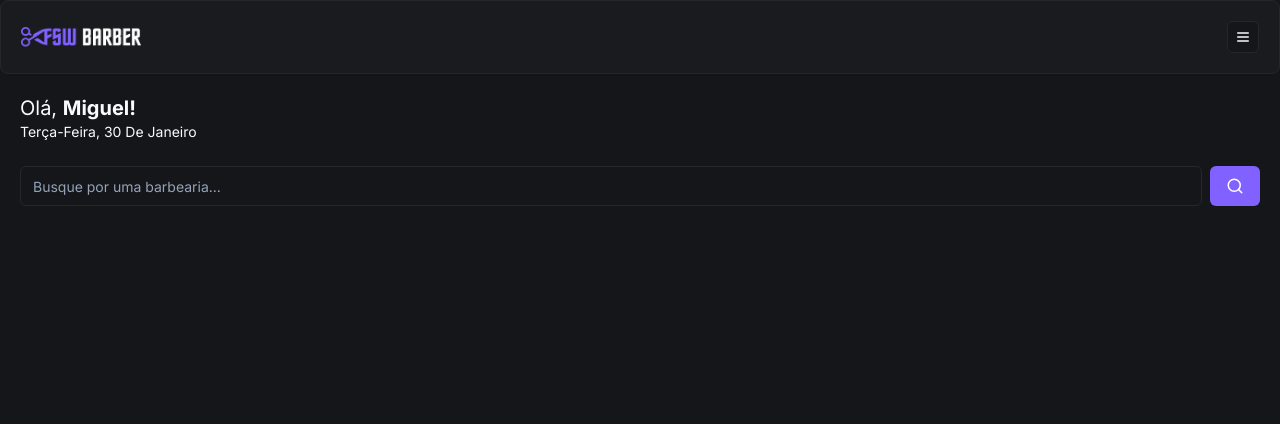
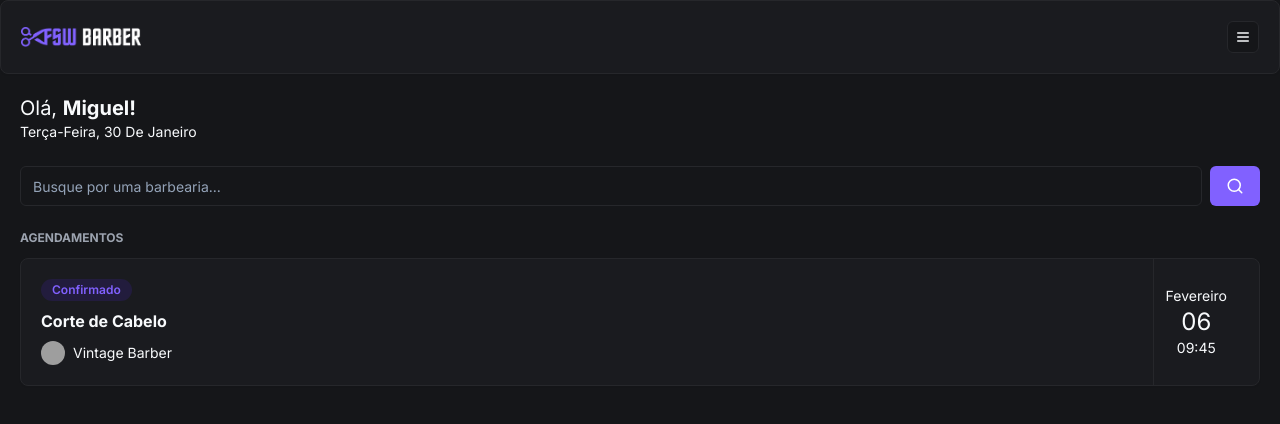
Before and after one commit to fabioceolin/FSW-Barber, a Next.js app: page / in a window 1280 px wide. Shown: the top 424 px of the page. Built offline with nearby package versions, Linux system fonts and the light colour scheme; grey boxes are pictures that could not be loaded.

Commit message:
feat: add initial booking component

```diff
--- a/app/(home)/page.tsx
+++ b/app/(home)/page.tsx
@@ -2,6 +2,7 @@
 import { ptBR } from 'date-fns/locale';
 import Header from '../_components/header';
 import Search from './_components/search';
+import BookingItem from '../_components/booking-item';
 
 export default function Home() {
   return (
@@ -20,6 +21,13 @@
       <div className='px-5 mt-6'>
         <Search />
       </div>
+
+      <div className='px-5 mt-6'>
+        <h2 className='text-xs uppercase text-gray-400 font-bold mb-3'>
+          Agendamentos
+        </h2>
+        <BookingItem />
+      </div>
     </div>
   );
 }
--- /dev/null
+++ b/app/_components/booking-item.tsx
@@ -0,0 +1,36 @@
+import { Avatar, AvatarFallback, AvatarImage } from './ui/avatar';
+import { Badge } from './ui/badge';
+import { Card, CardContent } from './ui/card';
+
+const BookingItem = () => {
+  return (
+    <Card>
+      <CardContent className='p-5 py-0 flex justify-between'>
+        <div className='flex flex-col gap-2 py-5'>
+          <Badge className='bg-[#221C3D] text-primary hover:bg-[#221C3D] w-fit'>
+            Confirmado
+          </Badge>
+          <h2 className='font-bold'>Corte de Cabelo</h2>
+
+          <div className='flex items-center gap-2'>
+            <Avatar className='h-6 w-6'>
+              <AvatarImage src='https://utfs.io/f/0ddfbd26-a424-43a0-aaf3-c3f1dc6be6d1-1kgxo7.png' />
+
+              <AvatarFallback>A</AvatarFallback>
+            </Avatar>
+
+            <h3 className='text-sm'>Vintage Barber</h3>
+          </div>
+        </div>
+
+        <div className='flex flex-col items-center justify-center border-l border-solid border-secondary px-3'>
+          <p className='text-sm'>Fevereiro</p>
+          <p className='text-2xl'>06</p>
+          <p className='text-sm'>09:45</p>
+        </div>
+      </CardContent>
+    </Card>
+  );
+};
+
+export default BookingItem;
--- /dev/null
+++ b/app/_components/ui/avatar.tsx
@@ -0,0 +1,50 @@
+"use client"
+
+import * as React from "react"
+import * as AvatarPrimitive from "@radix-ui/react-avatar"
+
+import { cn } from "@/app/_lib/utils"
+
+const Avatar = React.forwardRef<
+  React.ElementRef<typeof AvatarPrimitive.Root>,
+  React.ComponentPropsWithoutRef<typeof AvatarPrimitive.Root>
+>(({ className, ...props }, ref) => (
+  <AvatarPrimitive.Root
+    ref={ref}
+    className={cn(
+      "relative flex h-10 w-10 shrink-0 overflow-hidden rounded-full",
+      className
+    )}
+    {...props}
+  />
+))
+Avatar.displayName = AvatarPrimitive.Root.displayName
+
+const AvatarImage = React.forwardRef<
+  React.ElementRef<typeof AvatarPrimitive.Image>,
+  React.ComponentPropsWithoutRef<typeof AvatarPrimitive.Image>
+>(({ className, ...props }, ref) => (
+  <AvatarPrimitive.Image
+    ref={ref}
+    className={cn("aspect-square h-full w-full", className)}
+    {...props}
+  />
+))
+AvatarImage.displayName = AvatarPrimitive.Image.displayName
+
+const AvatarFallback = React.forwardRef<
+  React.ElementRef<typeof AvatarPrimitive.Fallback>,
+  React.ComponentPropsWithoutRef<typeof AvatarPrimitive.Fallback>
+>(({ className, ...props }, ref) => (
+  <AvatarPrimitive.Fallback
+    ref={ref}
+    className={cn(
+      "flex h-full w-full items-center justify-center rounded-full bg-muted",
+      className
+    )}
+    {...props}
+  />
+))
+AvatarFallback.displayName = AvatarPrimitive.Fallback.displayName
+
+export { Avatar, AvatarImage, AvatarFallback }
--- /dev/null
+++ b/app/_components/ui/badge.tsx
@@ -0,0 +1,36 @@
+import * as React from "react"
+import { cva, type VariantProps } from "class-variance-authority"
+
+import { cn } from "@/app/_lib/utils"
+
+const badgeVariants = cva(
+  "inline-flex items-center rounded-full border px-2.5 py-0.5 text-xs font-semibold transition-colors focus:outline-none focus:ring-2 focus:ring-ring focus:ring-offset-2",
+  {
+    variants: {
+      variant: {
+        default:
+          "border-transparent bg-primary text-primary-foreground hover:bg-primary/80",
+        secondary:
+          "border-transparent bg-secondary text-secondary-foreground hover:bg-secondary/80",
+        destructive:
+          "border-transparent bg-destructive text-destructive-foreground hover:bg-destructive/80",
+        outline: "text-foreground",
+      },
+    },
+    defaultVariants: {
+      variant: "default",
+    },
+  }
+)
+
+export interface BadgeProps
+  extends React.HTMLAttributes<HTMLDivElement>,
+    VariantProps<typeof badgeVariants> {}
+
+function Badge({ className, variant, ...props }: BadgeProps) {
+  return (
+    <div className={cn(badgeVariants({ variant }), className)} {...props} />
+  )
+}
+
+export { Badge, badgeVariants }
--- a/next.config.mjs
+++ b/next.config.mjs
@@ -1,4 +1,13 @@
 /** @type {import('next').NextConfig} */
-const nextConfig = {};
+const nextConfig = {
+  images: {
+    remotePatterns: [
+      {
+        protocol: 'https',
+        hostname: '**',
+      },
+    ],
+  },
+};
 
 export default nextConfig;
--- a/package.json
+++ b/package.json
@@ -13,6 +13,7 @@
   },
   "dependencies": {
     "@prisma/client": "^5.8.1",
+    "@radix-ui/react-avatar": "^1.0.4",
     "@radix-ui/react-slot": "^1.0.2",
     "class-variance-authority": "^0.7.0",
     "clsx": "^2.1.0",
```
Also changed, not shown: 1 other file (tests, documents, lock files or other folders).
